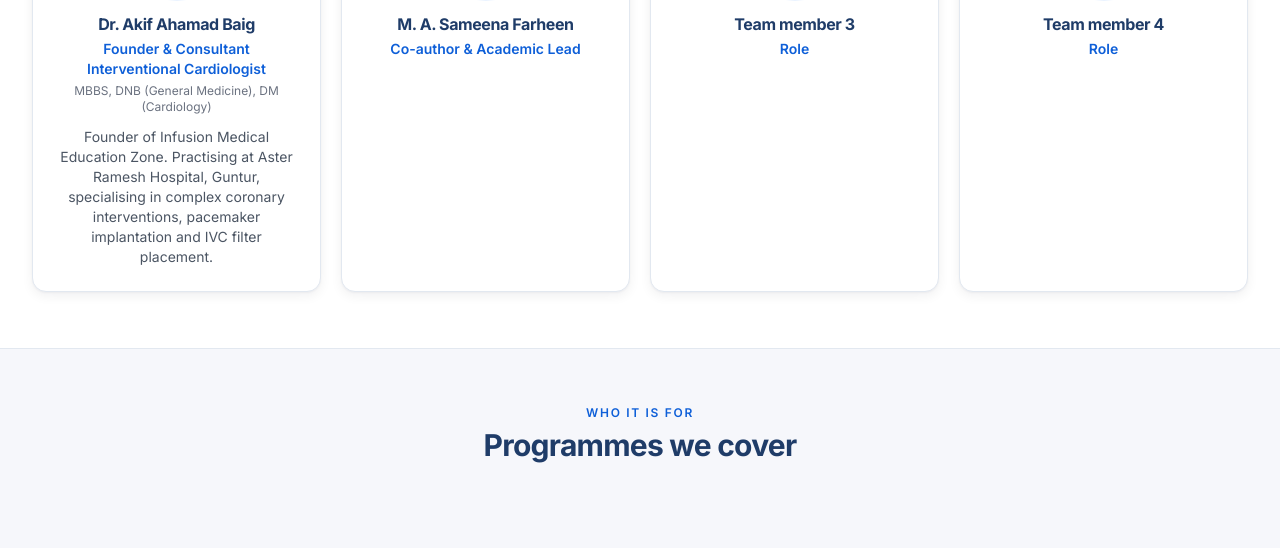
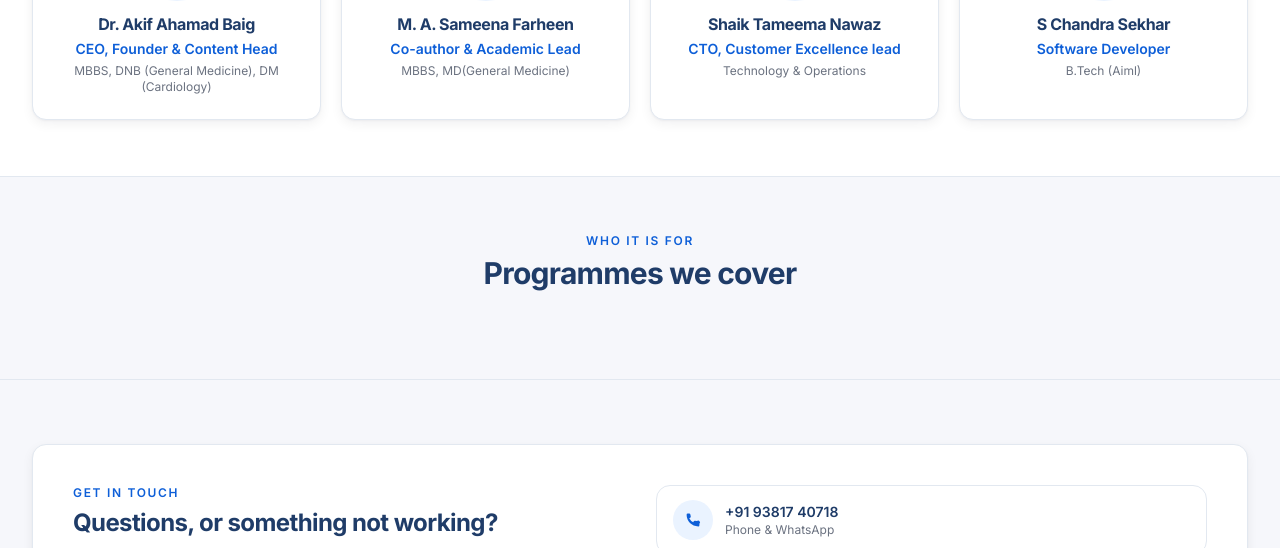
Before and after one commit to SChandu7/InfuMedz-Web, a website: page about.html in a window 1280 px wide. Shown: the part 1611-2159 px from the top of the page. Drawn offline with Linux system fonts and the light colour scheme; no server answers.

Commit message:
Update about.html

```diff
--- a/about.html
+++ b/about.html
@@ -214,29 +214,29 @@ const BLURB = {
 const TEAM = [
   {
     name:  'Dr. Akif Ahamad Baig',
-    role:  'Founder & Consultant Interventional Cardiologist',
+    role:  'CEO, Founder & Content Head',
     creds: 'MBBS, DNB (General Medicine), DM (Cardiology)',
-    bio:   'Founder of Infusion Medical Education Zone. Practising at Aster Ramesh Hospital, Guntur, specialising in complex coronary interventions, pacemaker implantation and IVC filter placement.',
+    bio:   '',
     photo: 'assets/img/team1.jpeg',
   },
   {
     name:  'M. A. Sameena Farheen',
     role:  'Co-author & Academic Lead',
-    creds: '',
+    creds: 'MBBS, MD(General Medicine)',
     bio:   '',
     photo: 'assets/img/team2.jpeg',
   },
   {
-    name:  'Team member 3',
-    role:  'Role',
-    creds: '',
+    name:  'Shaik Tameema Nawaz',
+    role:  'CTO, Customer Excellence lead',
+    creds: 'Technology & Operations',
     bio:   '',
     photo: 'assets/img/team3.jpeg',
   },
   {
-    name:  'Team member 4',
-    role:  'Role',
-    creds: '',
+    name:  'S Chandra Sekhar',
+    role:  'Software Developer ',
+    creds: 'B.Tech (Aiml)',
     bio:   '',
     photo: 'assets/img/team4.jpeg',
   },
```
